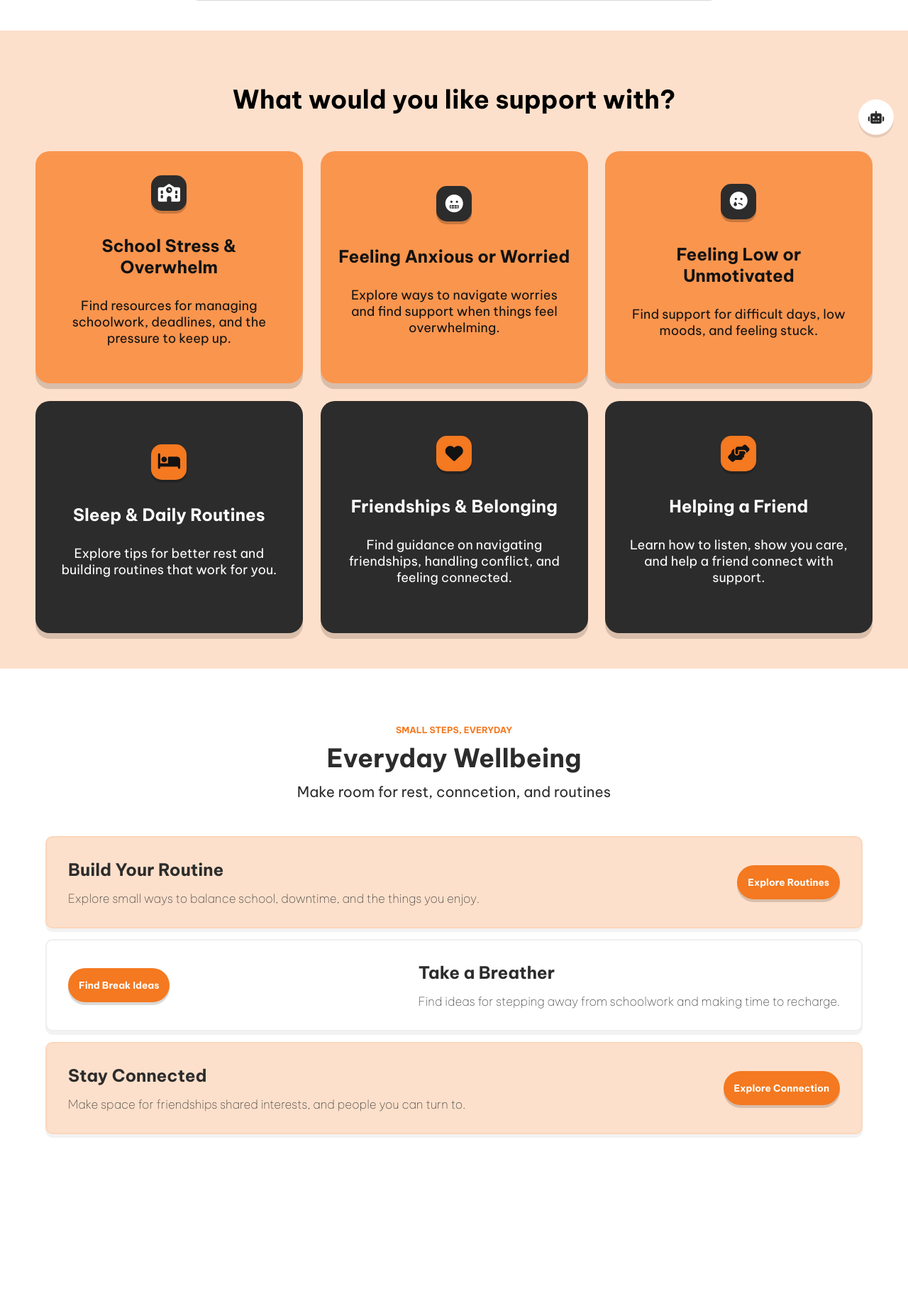
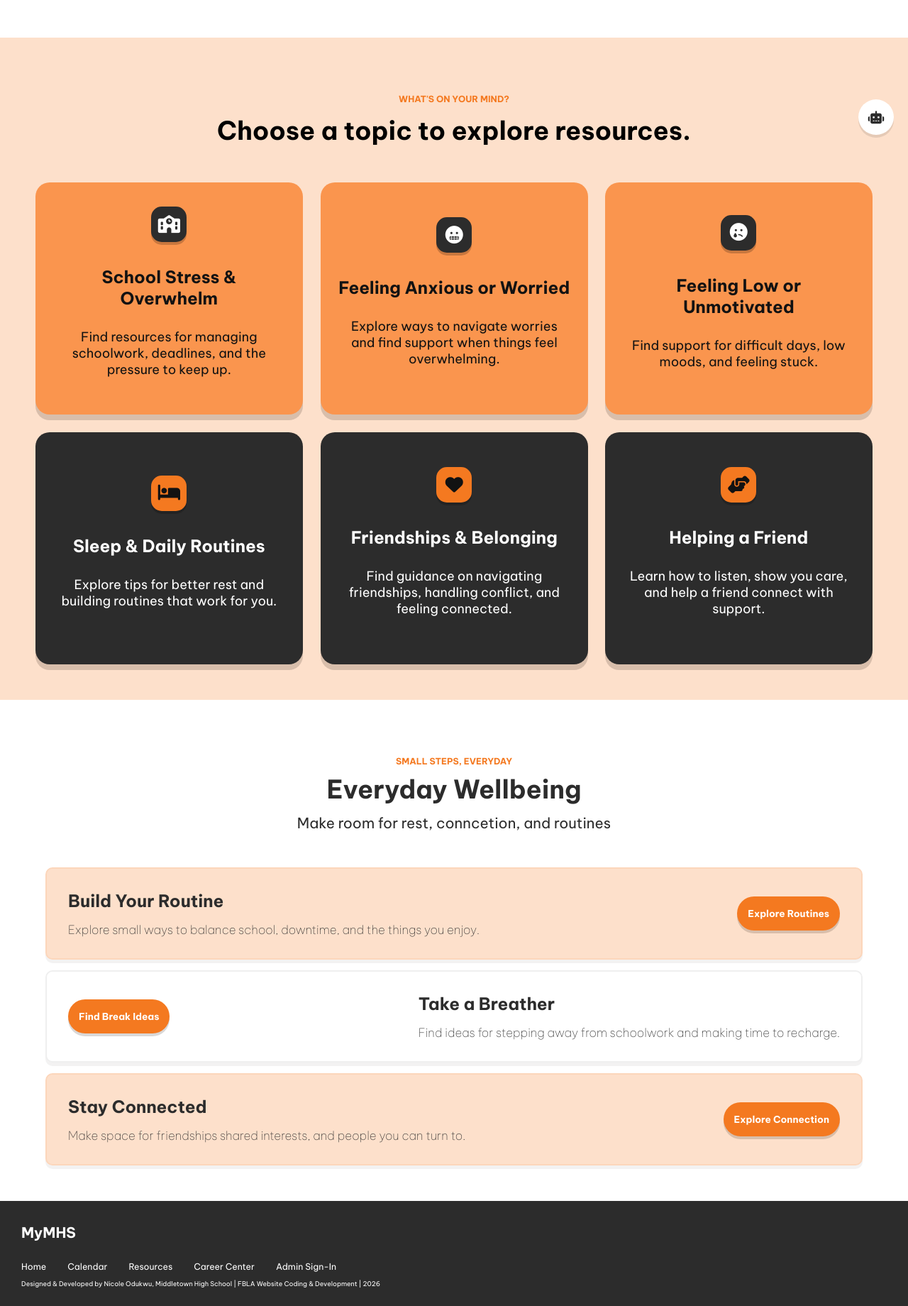
Before and after one commit to nicolegodot0209/nicolegodot0209.github.io, a plain HTML site: page html/resources.html in a window 1280 px wide. Shown: the part 590-2430 px from the top of the page at 71% size. Before the commit the page ends 2238 px from the top, so only its background shows below. Drawn offline with Linux system fonts and the light colour scheme.

Commit message:
resources finished more

```diff
--- a/css/base.css
+++ b/css/base.css
@@ -32,7 +32,7 @@ html, body {
   padding: 0;
 
   font-family: var(--font);
-  /*overflow-x: hidden;*/
+  overflow-x: hidden;
   scroll-behavior: smooth;
   touch-action: manipulation;
   & :is(button, input, textarea, select) { font-family: var(--font); }
--- a/css/resources.css
+++ b/css/resources.css
@@ -4,10 +4,16 @@
 }
 
 .page-content {
+    position: relative;
     display: flex;
     flex-direction: column;
     gap: 50px;
-    margin-top: 300px;
+
+    width: 100%;
+    min-height: 100vh;
+    box-sizing: border-box;
+    flex-shrink: 0;
+    padding-top: 10rem;
 }
 
 hr {
@@ -17,7 +23,7 @@ hr {
 
 .block {
     max-width: 750px;
-    margin: 0px auto;
+    margin: 50px;
     padding: 40px;
     box-sizing: border-box;
     color: var(--black);
@@ -59,8 +65,15 @@ hr {
     background-color: var(--light-orange1);
 }
 .grid-header {
-    margin-bottom: 50px;
     text-align: center;
+    h6 {
+        color: var(--orange);
+        margin-bottom: -10px;
+        font-weight: bold;
+    }
+    h1 {
+        margin-bottom: 50px;
+    }
 }
 .grid {
     display: grid;
@@ -156,7 +169,7 @@ hr {
     display: flex;
     flex-direction: column;
     align-items: center;
-    padding: 0 0 50px;
+    padding: 0;
     text-align: center;
     color: var(--light-black);
 
--- a/html/resources.html
+++ b/html/resources.html
@@ -58,8 +58,15 @@
             </div>
         </div>
 
+        <div class="find-support">
+
+        </div>
+
         <div class="grid-section">
-            <h1 class="grid-header">What would you like support with?</h1>
+            <div class="grid-header">
+                <h6>WHAT'S ON YOUR MIND?</h6>
+                <h1>Choose a topic to explore resources.</h1>
+            </div>
             <div class="grid">
                 <div class="card" tabindex="0" aria-label="Flip school stress resource card">
                     <div class="card-front">
@@ -312,6 +319,22 @@
                 </div>
             </div>
         </div>
+
+    <!-- Footer -->
+      <div class="footer">
+        <div class="footer_text">
+          <h4>MyMHS</h4>
+          <div class="footer_links">
+            <a href="/index.html">Home</a>
+            <a href="/html/calendar.html">Calendar</a>
+            <a href="/html/resources.html">Resources</a>
+            <a href="/html/careers.html">Career Center</a>
+            <a href="/html/admin.html">Admin Sign-In</a>
+          </div>
+          <h6>Designed & Developed by Nicole Odukwu, Middletown High School | FBLA Website Coding & Development | 2026</h6>
+        </div>
+      </div>
+      <!-- End of Footer -->
    </div>
 
  <script src="/js/script.js"></script>
```
Also changed, not shown: css/calendar.css (+5 -5 lines).
